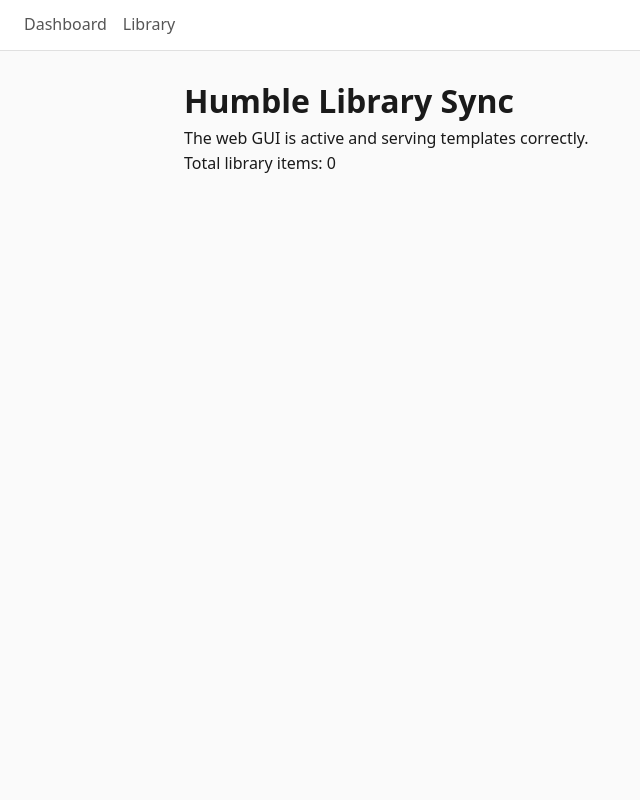
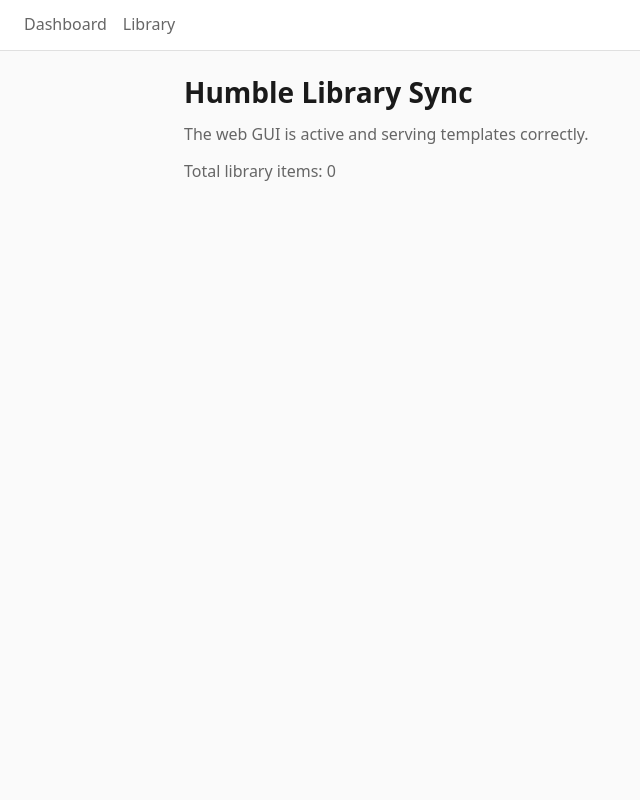
Before and after one commit to Hectormalvarez/humblelibrarysync, a FastAPI app: page / in a window 1280 px wide. Shown: the whole page, without its empty margins (0-640 px from the left). Run offline with FastAPI, Linux system fonts and the light colour scheme; data that the repository does not hold is empty; some libraries are stand-ins or nearby versions.

Commit message:
style(web): establish foundation CSS design tokens and modern reset

```diff
--- a/app/static/css/style.css
+++ b/app/static/css/style.css
@@ -4,9 +4,86 @@
  * We are deliberately avoiding utility frameworks (e.g. Tailwind, Bootstrap)
  * in favour of hand-crafted, semantic CSS. This keeps the dependency footprint
  * small and the presentation explicit.
+ *
+ * Sections:
+ *   1. Design Tokens  – CSS custom properties used throughout
+ *   2. Reset          – zero out UA defaults & set box-sizing
+ *   3. Base Utilities – typography, focus indicators, layout containers
+ *   4. Components     – navigation, command palette, search results, badges
  */
 
-/* ----- Reset ----- */
+/* ================================================================
+   1. DESIGN TOKENS
+   Centralised values so colours, spacing, and type scale can be
+   tweaked in one place without hunting through the entire file.
+   ================================================================ */
+:root {
+  /* ----- Neutral palette ----- */
+  --color-bg-app:           #fafafa;
+  --color-bg-surface:       #ffffff;
+  --color-text-primary:     #1a1a1a;
+  --color-text-secondary:   #666666;
+  --color-text-muted:       #888888;
+  --color-border:           #e0e0e0;
+  --color-border-light:     #f0f0f0;
+  --color-bg-hover:         #f5f5f5;
+
+  /* ----- Accent palette ----- */
+  --color-accent:           #6366f1;
+  --color-accent-hover:     #4f46e5;
+  --color-accent-ring:      rgba(99, 102, 241, 0.15);
+
+  /* ----- Badge colours ----- */
+  --color-badge-bg:         #e8e8e8;
+  --color-badge-text:       #555555;
+  --color-badge-pdf-bg:     #fee2e2;
+  --color-badge-pdf-text:   #991b1b;
+  --color-badge-epub-bg:    #dbeafe;
+  --color-badge-epub-text:  #1e40af;
+  --color-badge-mobi-bg:    #fef3c7;
+  --color-badge-mobi-text:  #92400e;
+
+  /* ----- Font families ----- */
+  --font-sans: system-ui, -apple-system, "Segoe UI", Roboto, Helvetica,
+               Arial, sans-serif, "Apple Color Emoji", "Segoe UI Emoji";
+  --font-mono: "SF Mono", "Cascadia Code", "Fira Code", "Consolas",
+               "Liberation Mono", monospace;
+
+  /* ----- Type scale ----- */
+  --text-xs:   0.72rem;
+  --text-sm:   0.8rem;
+  --text-base: 0.95rem;
+  --text-md:   1rem;
+  --text-lg:   1.15rem;
+  --text-xl:   1.35rem;
+  --text-2xl:  1.75rem;
+
+  /* ----- Spacing grid (4 px base) ----- */
+  --space-1: 0.25rem;
+  --space-2: 0.5rem;
+  --space-3: 0.75rem;
+  --space-4: 1rem;
+  --space-5: 1.25rem;
+  --space-6: 1.5rem;
+  --space-7: 2rem;
+  --space-8: 2.5rem;
+
+  /* ----- Radii ----- */
+  --radius-sm: 4px;
+  --radius-md: 6px;
+  --radius-lg: 8px;
+
+  /* ----- Shadows ----- */
+  --shadow-sm: 0 1px 2px rgba(0, 0, 0, 0.05);
+  --shadow-md: 0 4px 12px rgba(0, 0, 0, 0.06);
+  --shadow-focus: 0 0 0 3px var(--color-accent-ring);
+}
+
+/* ================================================================
+   2. RESET
+   Normalise box model and remove UA margins/padding so every
+   element starts from a consistent baseline.
+   ================================================================ */
 *,
 *::before,
 *::after {
@@ -47,34 +128,91 @@
   font: inherit;
 }
 
+/* Remove default link underline – we re-add it explicitly where needed. */
 a {
   color: inherit;
   text-decoration: none;
 }
 
-/* ----- Container ----- */
+/* ================================================================
+   3. BASE UTILITIES
+   Typography headings, paragraphs, code blocks, focus indicators,
+   and the shared layout container.
+   ================================================================ */
+
+/* ----- Typography ----- */
+h1 {
+  font-size: var(--text-2xl);
+  font-weight: 700;
+  line-height: 1.25;
+  margin-bottom: var(--space-3);
+}
+
+h2 {
+  font-size: var(--text-xl);
+  font-weight: 600;
+  line-height: 1.3;
+  margin-bottom: var(--space-2);
+}
+
+h3 {
+  font-size: var(--text-lg);
+  font-weight: 600;
+  line-height: 1.35;
+  margin-bottom: var(--space-2);
+}
+
+p {
+  margin-bottom: var(--space-3);
+  color: var(--color-text-secondary);
+}
+
+code {
+  font-family: var(--font-mono);
+  font-size: 0.875em;
+  padding: 0.15em 0.35em;
+  background: var(--color-bg-hover);
+  border-radius: var(--radius-sm);
+}
+
+/* ----- Global focus indicator ----- */
+/*
+ * :focus-visible applies only when the browser determines the focus
+ * should be visible (e.g. keyboard Tab navigation).  This avoids
+ * showing the ring on mouse clicks while preserving accessibility.
+ */
+:focus-visible {
+  outline: 2px solid var(--color-accent);
+  outline-offset: 2px;
+}
+
+/* ----- Layout container ----- */
 .container {
   max-width: 960px;
   margin: 0 auto;
-  padding: 1.5rem;
+  padding: var(--space-6);
 }
+
+/* ================================================================
+   4. COMPONENTS
+   ================================================================ */
 
 /* ----- Navigation ----- */
 nav {
   display: flex;
-  gap: 1rem;
-  padding: 0.75rem 1.5rem;
-  background: #fff;
-  border-bottom: 1px solid #e0e0e0;
+  gap: var(--space-4);
+  padding: var(--space-3) var(--space-6);
+  background: var(--color-bg-surface);
+  border-bottom: 1px solid var(--color-border);
 }
 
 nav a {
   font-weight: 500;
-  color: #555;
+  color: var(--color-text-secondary);
 }
 
 nav a:hover {
-  color: #1a1a1a;
+  color: var(--color-text-primary);
 }
 
 /* ----- Command Palette (Library Search) ----- */
```
Also changed, not shown: other parts of app/static/css/style.css (+55 -36 lines).
